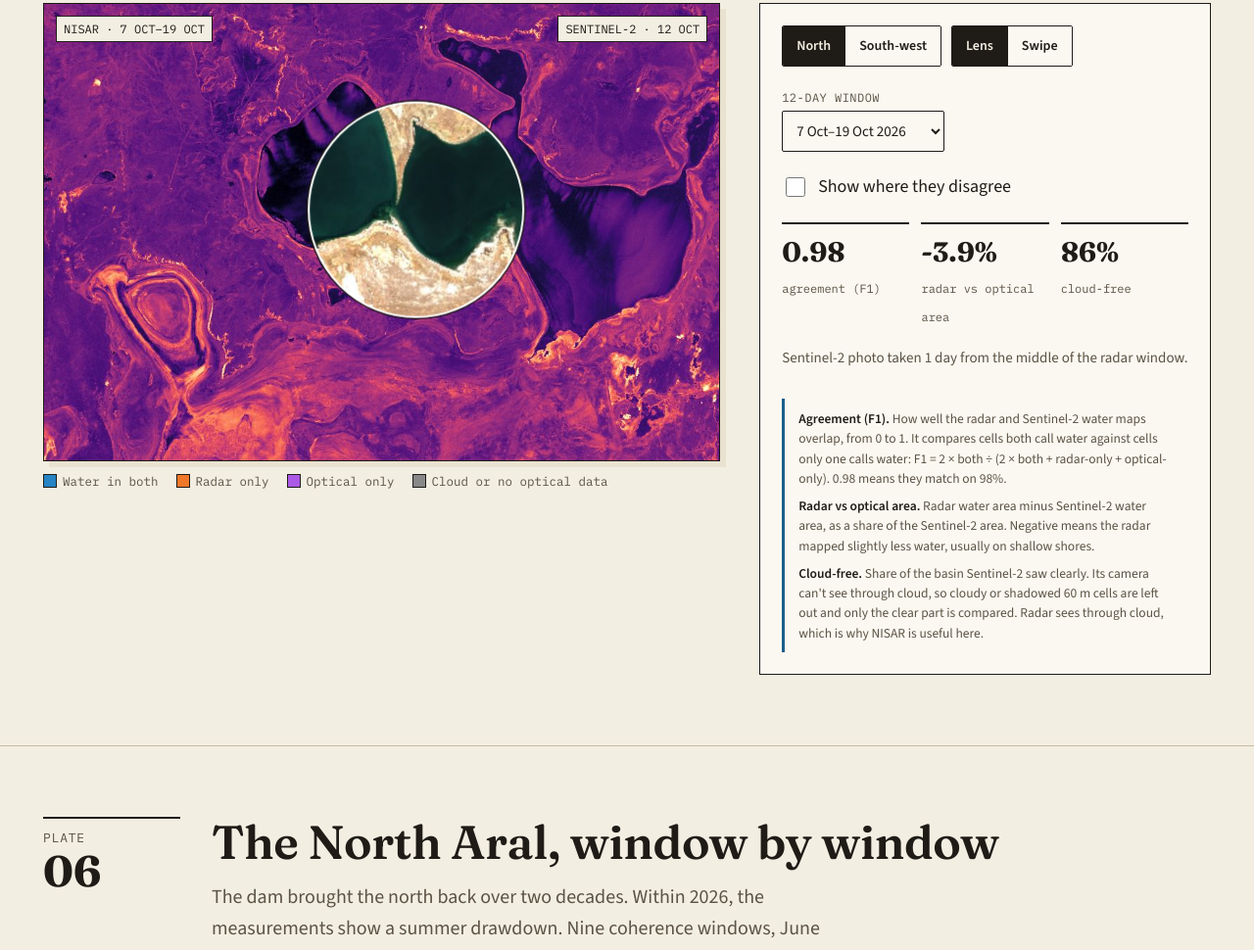
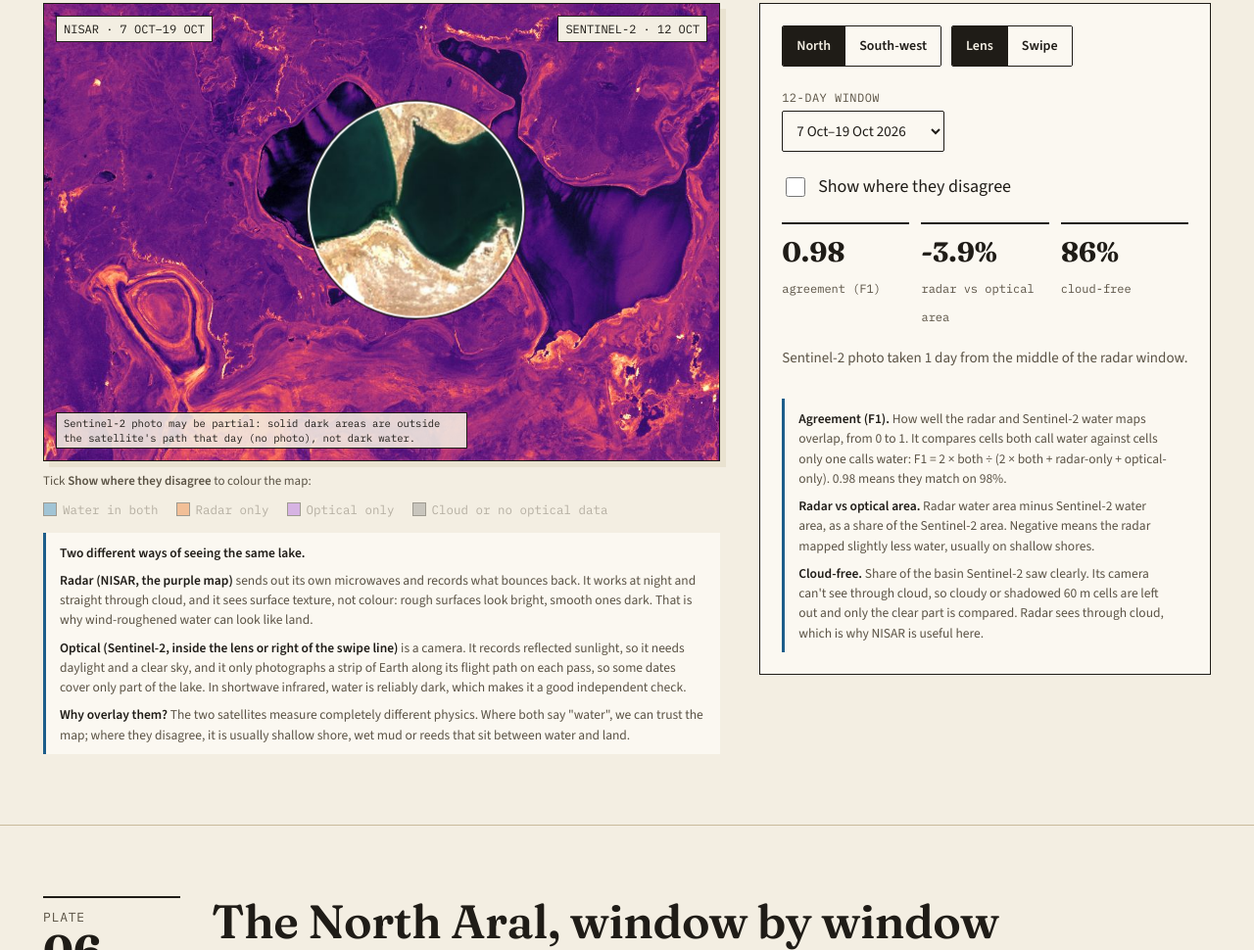
Before and after one commit to Javen420/Tracing-the-aral-sea, a website: page website/index.html in a window 1280 px wide. Shown: the part 8925-9895 px from the top of the page at 98% size. Drawn offline with nearby package versions, Linux system fonts and the light colour scheme.

Commit message:
feat: added a new section for explaination of optical vs radar imagery

```diff
--- a/website/css/styles.css
+++ b/website/css/styles.css
@@ -255,3 +255,11 @@ html { scroll-padding-top: calc(var(--mast-h) + 12px) }
 .thr-wrap input[type=range]::-moz-range-thumb { width: var(--thumb); height: var(--thumb); border-radius: 50%; background: var(--ink); border: 2px solid var(--card); box-shadow: 0 0 0 1px var(--ink); box-sizing: border-box }
 .thr-wrap input[type=range]:focus-visible { outline: 2px solid var(--water); outline-offset: 2px }
 .thr-mark { top: 4px; height: 24px; transform: translateX(-50%) }
+
+/* Plate 05 key: only meaningful when the disagreement layer is on */
+.lens-legend .lg-hint { flex-basis: 100%; font-family: var(--body); font-size: 13px; color: var(--ink-2) }
+.lens-legend.off span:not(.lg-hint) { opacity: .4 }
+
+/* Plate 05: on-image note that the optical photo can be partial */
+.lens-frame .lens-disclaimer { left: 12px; bottom: 12px; top: auto; white-space: normal; max-width: min(78%, 420px); font-size: 10.5px; line-height: 1.35; background: color-mix(in srgb, var(--paper) 88%, transparent) }
+@media (max-width: 520px) { .lens-frame .lens-disclaimer { font-size: 9.5px; max-width: 90% } }
--- a/website/index.html
+++ b/website/index.html
@@ -232,8 +232,15 @@
           <div class="sw-line" id="lensLine" hidden></div>
           <span class="tag" id="lensTagR" style="top:12px;left:12px">NISAR</span>
           <span class="tag" id="lensTagO" style="top:12px;right:12px">SENTINEL-2</span>
+          <span class="tag lens-disclaimer">Sentinel-2 photo may be partial: solid dark areas are outside the satellite's path that day (no photo), not dark water.</span>
         </div>
-        <div class="legend"><span><i style="background:rgb(38,132,196)"></i>Water in both</span><span><i style="background:rgb(240,120,40)"></i>Radar only</span><span><i style="background:rgb(170,90,230)"></i>Optical only</span><span><i style="background:#888"></i>Cloud or no optical data</span></div>
+        <div class="legend lens-legend off" id="lensLegend"><span class="lg-hint" id="lensLegendHint">Tick <b>Show where they disagree</b> to colour the map:</span><span><i style="background:rgb(38,132,196)"></i>Water in both</span><span><i style="background:rgb(240,120,40)"></i>Radar only</span><span><i style="background:rgb(170,90,230)"></i>Optical only</span><span><i style="background:#888"></i>Cloud or no optical data</span></div>
+        <div class="explain two-eyes">
+          <p><b>Two different ways of seeing the same lake.</b></p>
+          <p><b>Radar (NISAR, the purple map)</b> sends out its own microwaves and records what bounces back. It works at night and straight through cloud, and it sees surface texture, not colour: rough surfaces look bright, smooth ones dark. That is why wind-roughened water can look like land.</p>
+          <p><b>Optical (Sentinel-2, inside the lens or right of the swipe line)</b> is a camera. It records reflected sunlight, so it needs daylight and a clear sky, and it only photographs a strip of Earth along its flight path on each pass, so some dates cover only part of the lake. In shortwave infrared, water is reliably dark, which makes it a good independent check.</p>
+          <p><b>Why overlay them?</b> The two satellites measure completely different physics. Where both say "water", we can trust the map; where they disagree, it is usually shallow shore, wet mud or reeds that sit between water and land.</p>
+        </div>
       </div>
       <div class="lab-panel">
         <div style="display:flex;gap:10px;flex-wrap:wrap">
--- a/website/js/lens.js
+++ b/website/js/lens.js
@@ -3,7 +3,7 @@
 (function (A) {
   "use strict";
   var $ = A.$, W = A.WIN, frame = $("lensFrame"), base = $("lensBase"), opt = $("lensOpt"), agree = $("lensAgree");
-  var ring = $("lensRing"), line = $("lensLine"), sel = $("lnWin");
+  var ring = $("lensRing"), line = $("lensLine"), sel = $("lnWin"), legend = $("lensLegend"), hint = $("lensLegendHint");
   // Lens mode: a small round window holding a second copy of the optical image. Moving it only changes
   // transforms (GPU), so nothing is repainted while the pointer moves. Swipe mode clips the full image.
   var win = document.createElement("div"), winImg = document.createElement("img");
@@ -55,6 +55,7 @@
       opt.style.clipPath = "inset(0 0 0 " + px + "%)"; line.style.transform = "translate3d(" + X + "px,0,0)"; line.hidden = false; ring.hidden = true;
     }
     agree.style.opacity = st.agree ? 1 : 0; agree.classList.toggle("pulse", st.agree && !A.reduceMotion);
+    if (legend) { legend.classList.toggle("off", !st.agree); hint.innerHTML = st.agree ? "Disagreement layer:" : "Tick <b>Show where they disagree</b> to colour the map:"; }
   }
   function schedule() { if (!raf) raf = requestAnimationFrame(function () { raf = 0; clip(); }); }
 
```
